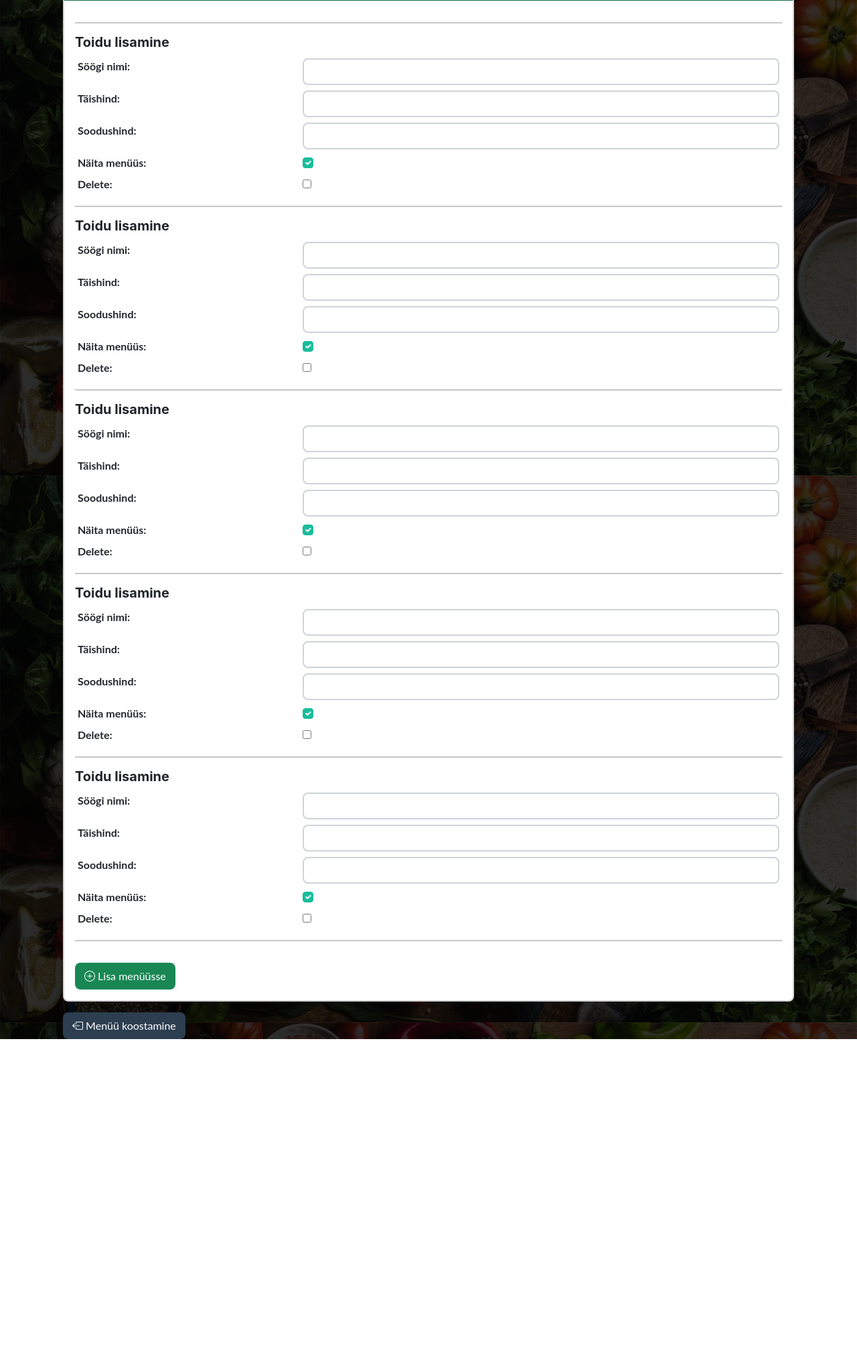
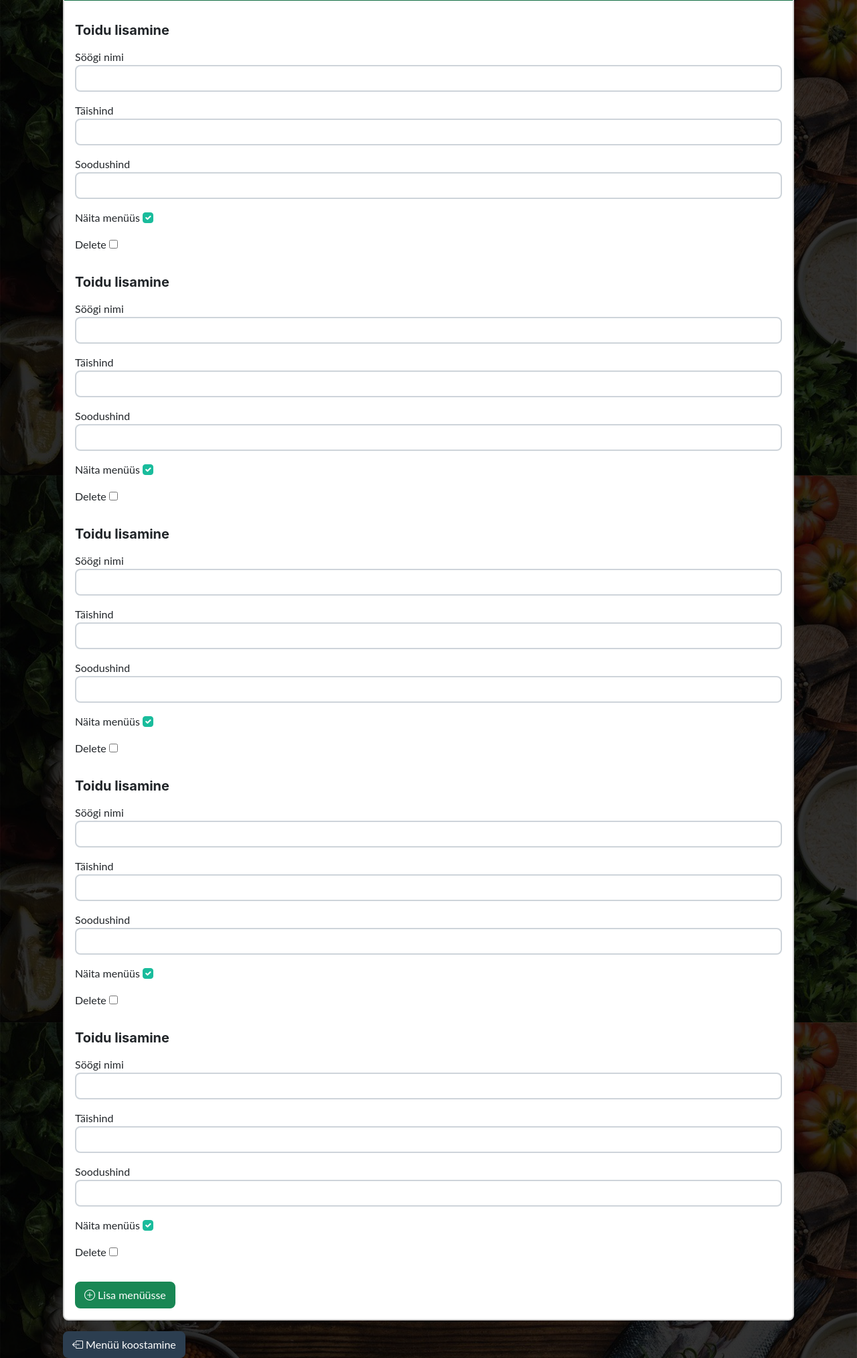
Before and after one commit to SSobib/bistroo, a Django app: page /app_admin/food_menu_update/207/ in a window 1280 px wide. Shown: the part 107-2134 px from the top of the page at 67% size. Before the commit the page ends 1658 px from the top, so only its background shows below. Run offline with Django 4.2, Linux system fonts and the light colour scheme; a user stored in the database is signed in; data comes from the database, SQL or seed files in the repository; both versions use the stored data as it was after the commit; some libraries are stand-ins or nearby versions.

Commit message:
Bistroo vigade parandus 2

```diff
--- a/app_admin/forms.py
+++ b/app_admin/forms.py
@@ -82,10 +82,26 @@
 
 
 class CategoryCreateForm(forms.ModelForm):
-
     class Meta:
         model = Category
         fields = '__all__'
+        widgets = {
+            'category_name': forms.TextInput(attrs={'type': 'text', 'class': 'form-control',
+                                                    'placeholder': 'Sisesta kategooria nimi'}),
+            'category_sort_id': forms.NumberInput(attrs={'type': 'number', 'class': 'form-control',
+                                                         'placeholder': 'Sisesta kategooria number',
+                                                         'inputmode': 'numeric', 'pattern': '[0-9]*'}),}
+
+class CategoryUpdateForm(forms.ModelForm):
+    class Meta:
+        model = Category
+        fields = '__all__'
+        widgets = {
+            'category_name': forms.TextInput(attrs={'type': 'text', 'class': 'form-control',
+                                                    'placeholder': 'Sisesta kategooria nimi'}),
+            'category_sort_id': forms.NumberInput(attrs={'type': 'number', 'class': 'form-control',
+                                                         'placeholder': 'Sisesta kategooria number',
+                                                         'inputmode': 'numeric', 'pattern': '[0-9]*'}),}
 
 
 FoodMenuFormset = inlineformset_factory(
--- a/app_admin/templates/app_admin/food_menu_update.html
+++ b/app_admin/templates/app_admin/food_menu_update.html
@@ -13,17 +13,14 @@
                         </div>
                         <div class="card-body">
                             <form action="" method="post" enctype="multipart/form-data" class="form">
+                                {% csrf_token %}
+                                {{ form.management_form }}
+                                {{ form.non_form_errors }}
+
                                 {% for hidden_field in form.hidden_fields %}
-                                    <div class="col-12">
                                     {{ hidden_field.errors }}
                                     {{ hidden_field }}
-                                    </div>
                                 {% endfor %}
-
-                                {% csrf_token %}
-
-                                {{ form.management_form }}
-                                {{ form.non_form_errors }}
 
                                 {% if formset.errors %}
                                     <div class="alert alert-danger" role="alert">
@@ -34,43 +31,50 @@
                                 <div id="formsets-container">
                                     {% for foodmenu in form.forms %}
                                         <div class="formset">
-                                            <hr>
-                                            <h5 class="col-12">
-                                                {% if foodmenu.instance.id %}
-                                                    {{ foodmenu.instance.menu }}
-                                                {% else %}
+                                            <h5 class="col-12 mt-3 mb-3">
                                                 {% if form.forms|length > 1 %}
                                                     Toidu lisamine
                                                 {% else %}
                                                     Lisa toit
                                                 {% endif %}
-                                                {% endif %}
                                             </h5>
                                             {% for hidden_field in foodmenu.hidden_fields %}
-                                                <div class="col-3">
                                                 {{ hidden_field.errors }}
                                                 {{ hidden_field }}
-                                                </div>
                                             {% endfor %}
-                                            <table class="table table-borderless table-sm">
-                                                {{ foodmenu.as_table }}
-                                            </table>
+                                            <div class="row">
+                                                {% for field in foodmenu %}
+                                                    {% if field.name != 'id' and field.name != 'menu' %}
+                                                        <div class="col-md-12">
+                                                            <div class="mb-3">
+                                                                <label for="{{ field.id_for_label }}">{{ field.label }}</label>
+                                                                {{ field }}
+                                                                {% for error in field.errors %}
+                                                                    <div class="alert alert-danger mt-1">
+                                                                        {{ error }}
                                                                     </div>
                                                                 {% endfor %}
                                                             </div>
-                                <hr>
-                                <div class="row">
+                                                        </div>
+                                                    {% endif %}
+                                                {% endfor %}
+                                            </div>
+                                        </div>
+                                    {% endfor %}
+                                </div>
+                                <div class="row mt-3">
                                     <div class="col-12">
-                                        <button class="btn btn-success mt-3 me-2" type="submit"><i
-                                                class="bi bi-plus-circle"></i> Lisa menüüsse
+                                        <button class="btn btn-success" type="submit">
+                                            <i class="bi bi-plus-circle"></i> Lisa menüüsse
                                         </button>
                                     </div>
                                 </div>
                             </form>
                         </div>
                     </div>
-                    <a class="btn btn-secondary" href="{% url 'app_admin:food_menu_list' %}"><i
-                            class="bi bi-box-arrow-left"></i> Menüü koostamine</a>
+                    <a class="btn btn-secondary" href="{% url 'app_admin:food_menu_list' %}">
+                        <i class="bi bi-box-arrow-left"></i> Menüü koostamine
+                    </a>
                 </div>
             </div>
         </div>
--- a/app_admin/views.py
+++ b/app_admin/views.py
@@ -63,7 +63,7 @@
 class CategoryUpdateView(UpdateView):
     template_name = 'app_admin/category_update.html'
     model = Category
-    fields = ['category_name', 'category_sort_id']
+    form_class = CategoryUpdateForm
     success_url = reverse_lazy('app_admin:category')
 
     def form_valid(self, form):
```
Also changed, not shown: app_admin/templates/app_admin/category_update.html (+6 -6 lines), db.sqlite3. Lines whose indentation alone changed are shown as unchanged.
